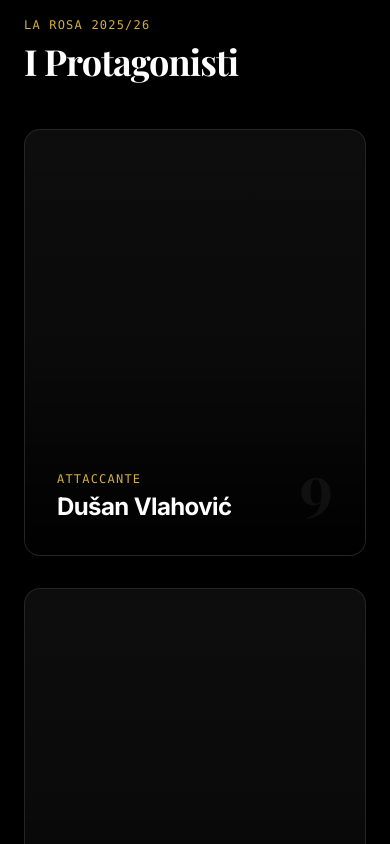
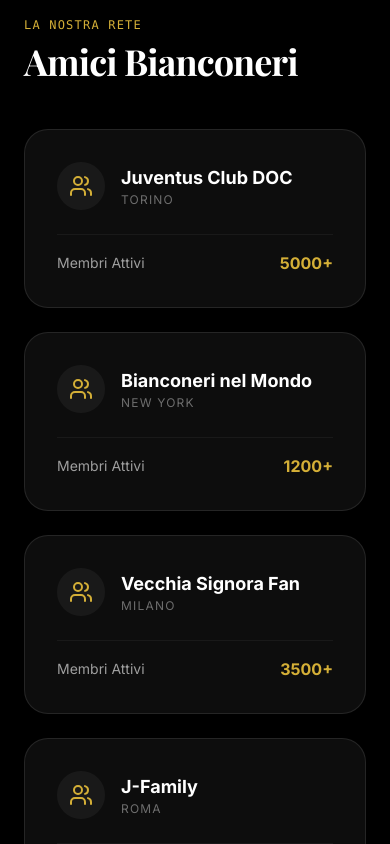
Before and after one commit to diaragiaomo-dot/Juventus, a React (Vite) app: page / in a window 390 px wide. Shown: the part 5860-6704 px from the top of the page. Built offline with nearby package versions, Linux system fonts and the light colour scheme; a web font is replaced by a local one.

Commit message:
feat: Add "Amici" link to Navbar and mock data
Introduces a new navigation link for "Amici" (Friends) in the Navbar. This change also includes mock data for friends, preparing for future UI components related to fan clubs or connected communities.

```diff
--- a/src/App.tsx
+++ b/src/App.tsx
@@ -79,6 +79,15 @@
   { id: 3, user: "JuveFanatic", message: "Il mito di Del Piero non morirà mai. Fino alla fine.", date: "2 giorni fa" },
 ];
 
+const FRIENDS = [
+  { name: "Juventus Club DOC", city: "Torino", members: "5000+" },
+  { name: "Bianconeri nel Mondo", city: "New York", members: "1200+" },
+  { name: "Vecchia Signora Fan", city: "Milano", members: "3500+" },
+  { name: "J-Family", city: "Roma", members: "2000+" },
+  { name: "Drughi Bianconeri", city: "Torino", members: "8000+" },
+  { name: "Tradizione Bianconera", city: "Torino", members: "3000+" },
+];
+
 // --- Components ---
 
 const Navbar = () => {
@@ -98,6 +107,7 @@
           <a href="#news" className="hover:text-juve-gold transition-colors">News</a>
           <a href="#history" className="hover:text-juve-gold transition-colors">Storia</a>
           <a href="#delpiero" className="hover:text-juve-gold transition-colors">Del Piero</a>
+          <a href="#amici" className="hover:text-juve-gold transition-colors">Amici</a>
           <a href="#squad" className="hover:text-juve-gold transition-colors">Squadra</a>
           <a href="#fans" className="hover:text-juve-gold transition-colors">Tifosi</a>
           <a href="#matches" className="hover:text-juve-gold transition-colors">Partite</a>
@@ -120,6 +130,7 @@
             <a href="#news" onClick={() => setIsOpen(false)}>News</a>
             <a href="#history" onClick={() => setIsOpen(false)}>Storia</a>
             <a href="#delpiero" onClick={() => setIsOpen(false)}>Del Piero</a>
+            <a href="#amici" onClick={() => setIsOpen(false)}>Amici</a>
             <a href="#squad" onClick={() => setIsOpen(false)}>Squadra</a>
             <a href="#fans" onClick={() => setIsOpen(false)}>Tifosi</a>
             <a href="#matches" onClick={() => setIsOpen(false)}>Partite</a>
@@ -394,6 +405,38 @@
   </section>
 );
 
+const AmiciBianconeriSection = () => (
+  <section id="amici" className="py-24 px-6 max-w-7xl mx-auto">
+    <SectionHeader title="Amici Bianconeri" subtitle="La Nostra Rete" />
+    <div className="grid grid-cols-1 md:grid-cols-2 lg:grid-cols-3 gap-6">
+      {FRIENDS.map((friend, idx) => (
+        <motion.div
+          key={idx}
+          initial={{ opacity: 0, y: 20 }}
+          whileInView={{ opacity: 1, y: 0 }}
+          transition={{ delay: idx * 0.1 }}
+          viewport={{ once: true }}
+          className="glass-panel p-8 rounded-3xl hover:border-juve-gold/30 transition-all group"
+        >
+          <div className="flex items-center gap-4 mb-6">
+            <div className="w-12 h-12 rounded-full bg-white/5 flex items-center justify-center text-juve-gold group-hover:bg-juve-gold group-hover:text-black transition-colors">
+              <Users size={24} />
+            </div>
+            <div>
+              <h3 className="font-bold text-lg">{friend.name}</h3>
+              <p className="text-white/40 text-xs uppercase tracking-widest">{friend.city}</p>
+            </div>
+          </div>
+          <div className="flex justify-between items-center pt-4 border-t border-white/5">
+            <span className="text-sm text-white/60">Membri Attivi</span>
+            <span className="font-bold text-juve-gold">{friend.members}</span>
+          </div>
+        </motion.div>
+      ))}
+    </div>
+  </section>
+);
+
 const SquadSection = () => (
   <section id="squad" className="py-24 px-6 max-w-7xl mx-auto">
     <SectionHeader title="I Protagonisti" subtitle="La Rosa 2025/26" />
@@ -600,6 +643,7 @@
       <Number10Section />
       <DelPieroSection />
       <FansSection />
+      <AmiciBianconeriSection />
       <SquadSection />
       <MatchSection />
       <AIChat />
```
